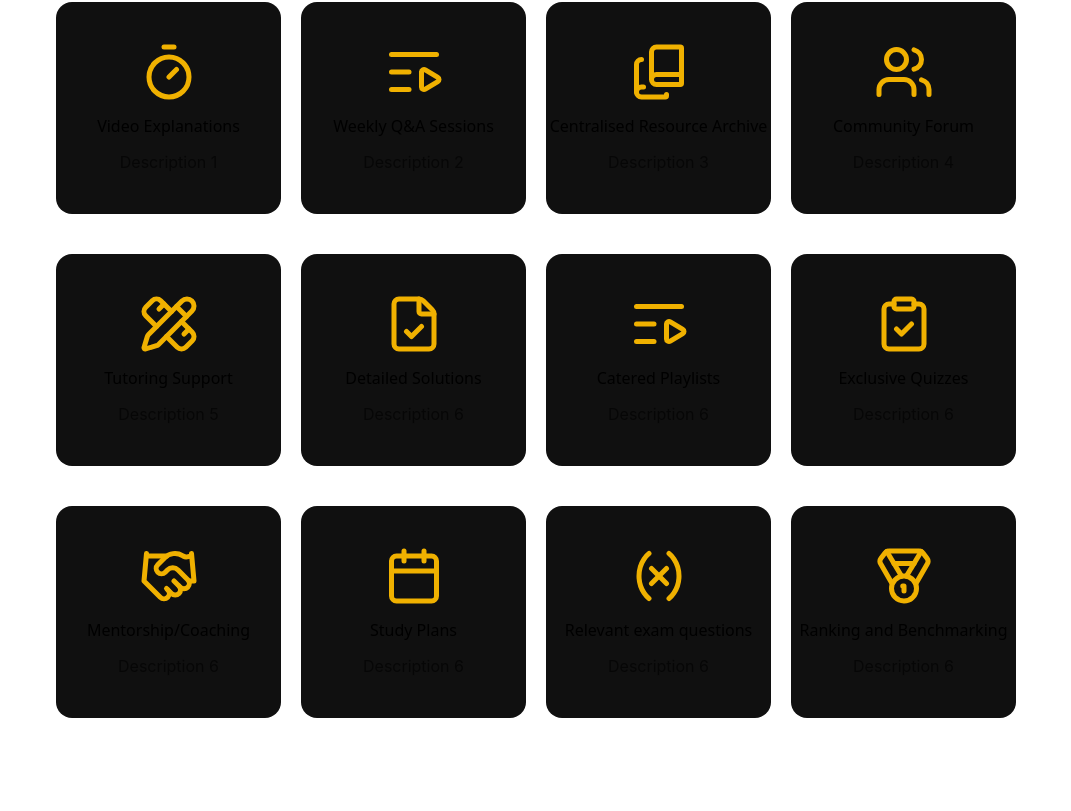
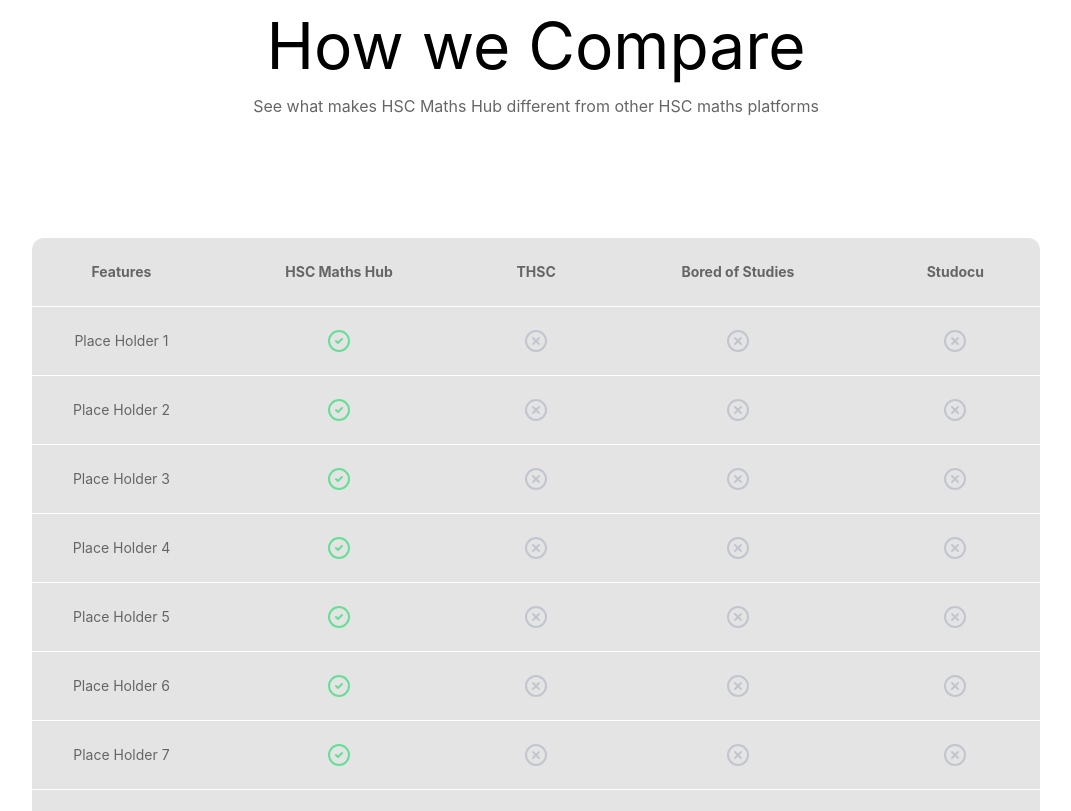
Before and after one commit to joshuapozzolungo/nsw-maths-repo, a React (Vite) app: page / in a window 1280 px wide. Shown: the part 1962-2773 px from the top of the page, without its empty margins (104-1175 px from the left). Built offline with nearby package versions, Linux system fonts and the light colour scheme; the HTML template or start-up script is replaced by a standard one.

Commit message:
fixed issues with light/dark mode

```diff
--- a/src/App.css
+++ b/src/App.css
@@ -2,12 +2,12 @@
 @plugin "daisyui";
 
 @theme {
-  --color-secondary-color: #101010;
+  --color-secondary: var(--color-secondary);
 }
-
 :root {
   --bg-color: #ffffff;
   --text-color: #000000;
+  --color-secondary: #D3D3D3;
 }
 
 /* Dark Mode - Manual (via .dark class) or Auto (via Media Query) */
@@ -15,12 +15,14 @@
   :root:not(.light) {
     --bg-color: #000000;
     --text-color: #ffffff;
+    --color-secondary: #101010;
   }
 }
 
 .dark {
   --bg-color: #000000;
   --text-color: #ffffff;
+  --color-secondary: #101010;
 }
 
 html {
--- a/src/Home/Home.jsx
+++ b/src/Home/Home.jsx
@@ -11,7 +11,6 @@
   return (
     <div>
       <Hero/>
-      <Questions/>
       <Why/>
       <Compare/>
       <Pricing/>
--- a/src/components/compare.jsx
+++ b/src/components/compare.jsx
@@ -3,17 +3,17 @@
 
 export default function Compare() {
 
-  const headings = ["Features", "getcracked", "Neetcode", "Leetcode", "AlgoExpert"];
-  const rows = [{feature: "Personalised Tutoring", getCrackedHasFeature: true, NeetCodeHasFeature: false, LeetCodeHasFeature: false, AlgoExpertHasFeature: false},
-                {feature: "Personalised Tutoring", getCrackedHasFeature: true, NeetCodeHasFeature: false, LeetCodeHasFeature: false, AlgoExpertHasFeature: false},
-                {feature: "Personalised Tutoring", getCrackedHasFeature: true, NeetCodeHasFeature: false, LeetCodeHasFeature: false, AlgoExpertHasFeature: false},
-                {feature: "Personalised Tutoring", getCrackedHasFeature: true, NeetCodeHasFeature: false, LeetCodeHasFeature: false, AlgoExpertHasFeature: false},
-                {feature: "Personalised Tutoring", getCrackedHasFeature: true, NeetCodeHasFeature: false, LeetCodeHasFeature: false, AlgoExpertHasFeature: false},
-                {feature: "Personalised Tutoring", getCrackedHasFeature: true, NeetCodeHasFeature: false, LeetCodeHasFeature: false, AlgoExpertHasFeature: false},
-                {feature: "Personalised Tutoring", getCrackedHasFeature: true, NeetCodeHasFeature: false, LeetCodeHasFeature: false, AlgoExpertHasFeature: false},
-                {feature: "Personalised Tutoring", getCrackedHasFeature: true, NeetCodeHasFeature: false, LeetCodeHasFeature: false, AlgoExpertHasFeature: false},
-                {feature: "Personalised Tutoring", getCrackedHasFeature: true, NeetCodeHasFeature: false, LeetCodeHasFeature: false, AlgoExpertHasFeature: false},
-                {feature: "Personalised Tutoring", getCrackedHasFeature: true, NeetCodeHasFeature: false, LeetCodeHasFeature: false, AlgoExpertHasFeature: false}
+  const headings = ["Features", "HSC Maths Hub", "THSC", "Bored of Studies", "Studocu"];
+  const rows = [{feature: "Place Holder 1", getCrackedHasFeature: true, NeetCodeHasFeature: false, LeetCodeHasFeature: false, AlgoExpertHasFeature: false},
+                {feature: "Place Holder 2", getCrackedHasFeature: true, NeetCodeHasFeature: false, LeetCodeHasFeature: false, AlgoExpertHasFeature: false},
+                {feature: "Place Holder 3", getCrackedHasFeature: true, NeetCodeHasFeature: false, LeetCodeHasFeature: false, AlgoExpertHasFeature: false},
+                {feature: "Place Holder 4", getCrackedHasFeature: true, NeetCodeHasFeature: false, LeetCodeHasFeature: false, AlgoExpertHasFeature: false},
+                {feature: "Place Holder 5", getCrackedHasFeature: true, NeetCodeHasFeature: false, LeetCodeHasFeature: false, AlgoExpertHasFeature: false},
+                {feature: "Place Holder 6", getCrackedHasFeature: true, NeetCodeHasFeature: false, LeetCodeHasFeature: false, AlgoExpertHasFeature: false},
+                {feature: "Place Holder 7", getCrackedHasFeature: true, NeetCodeHasFeature: false, LeetCodeHasFeature: false, AlgoExpertHasFeature: false},
+                {feature: "Place Holder 8", getCrackedHasFeature: true, NeetCodeHasFeature: false, LeetCodeHasFeature: false, AlgoExpertHasFeature: false},
+                {feature: "Place Holder 9", getCrackedHasFeature: true, NeetCodeHasFeature: false, LeetCodeHasFeature: false, AlgoExpertHasFeature: false},
+                {feature: "Place Holder 10", getCrackedHasFeature: true, NeetCodeHasFeature: false, LeetCodeHasFeature: false, AlgoExpertHasFeature: false}
   ];
 
   const renderCell = (value) => {
@@ -36,11 +36,11 @@
             <table className="w-full text-sm border-red-500">
               <thead>
                 <tr>
-                  {headings.map(heading => ( <th className="paragraph-text h-10 px-5 py-6 bg-secondary-color">{heading}</th>))}
+                  {headings.map(heading => ( <th className="paragraph-text h-10 px-5 py-6 bg-secondary">{heading}</th>))}
                 </tr>
               </thead>
               <tbody>
-                {rows.map(row => ( <tr className="paragraph-text h-10 px-5 py-6 bg-secondary-color border-t border-white/20">
+                {rows.map(row => ( <tr className="paragraph-text h-10 px-5 py-6 bg-secondary border-t border-white/20">
                   <td><div className="flex justify-center py-6">{row.feature}</div></td>
                   <td><div className="flex justify-center">{renderCell(row.getCrackedHasFeature)}</div></td>
                   <td><div className="flex justify-center">{renderCell(row.NeetCodeHasFeature)}</div></td>
--- a/src/components/footer.jsx
+++ b/src/components/footer.jsx
@@ -26,12 +26,12 @@
 
   return (
     <footer className="relative gap-x-4 my-20 px-4 mx-auto mb-4 h-auto min-h-[580px]
-      rounded-xl md:min-h[550px] lg:mt-14 lg:mb-10 lg:min-h-[430px] bg-[#101010] lg:rounded-3xl w-[calc(100%-32px)] lg:w-[calc(100%-72px)]">
+      rounded-xl md:min-h[550px] lg:mt-14 lg:mb-10 lg:min-h-[430px] bg-secondary lg:rounded-3xl w-[calc(100%-32px)] lg:w-[calc(100%-72px)]">
       <div className="grid grid-cols-2 mx-auto min-h-[280px] md:min-h[250px] lg:min-h:[130px]">
         <div className="flex flex-col pt-10 px-15 space-y-10">
           <a className="font-bold text-2xl">HSC MATHS HUB</a>
           <p className="footer-sub-heading cursor-default">We seek to bridge the gap of the frustrating task of finding questions of specific topics scattered all over the place</p>
-          <div className="flex relative justify-between items-center w-45 h-10 rounded-full bg-black p-1">
+          <div className="flex relative justify-between items-center w-45 h-10 rounded-full bg-secondary/50 p-1">
             <motion.div
               layoutId="active-pill"
               className="absolute h-8 rounded-full bg-white/10 border-white/20"
--- a/src/components/hero.jsx
+++ b/src/components/hero.jsx
@@ -37,7 +37,7 @@
   }, []);
 
   return (
-    <div className="flex flex-col sm:flex-row justify-left align-items-center mx-auto max-w-full max-w-screen-xl sm:px-7 lg:px-8">
+    <div className="flex flex-col sm:flex-row justify-left align-items-center mx-auto max-w-full max-w-screen-xl sm:px-7 lg:px-8 pb-50">
       <div className="max-w-4xl mt-45">
         <div className="flex text-primary-text space-x-7 mb-6 opacity-60">
           <div className="max-w-md">
--- a/src/components/testimonials.jsx
+++ b/src/components/testimonials.jsx
@@ -55,9 +55,9 @@
         <Slider {...setting}>
           {testimonials.map((item) => (
             <div key={item.id} className="p-4 h-full">
-              <div className="flex flex-col gap-5 bg-secondary-color p-10 rounded-2xl h-full">
+              <div className="flex flex-col gap-5 p-10 rounded-2xl h-full bg-secondary ">
                 <div className="flex gap-3">
-                  <img className="h-14 w-14 Iv2Hbb" src={item.profileURL} alt="Profile photo"/>
+                  <img className="h-14 w-14 Iv2Hbb" src={item.profileURL} referrerPolicy="no-referrer" alt="Profile photo"/>
                   <div className="self-center">
                     <div className="text-white">{item.name}</div>
                     <div>⭐ ⭐ ⭐ ⭐ ⭐</div>
--- a/src/components/why.jsx
+++ b/src/components/why.jsx
@@ -10,12 +10,12 @@
     {title: "Community Forum", description: "Description 4", icon: <Users className="flex justify-self-center w-[60px] h-[60px] text-yellow-500"/>},
     {title: "Tutoring Support", description: "Description 5", icon: <PencilRuler className="flex justify-self-center w-[60px] h-[60px] text-yellow-500"/>},
     {title: "Detailed Solutions", description: "Description 6", icon: <FileCheck className="flex justify-self-center w-[60px] h-[60px] text-yellow-500"/>},
-    {title: "Catered Playlists", description: "Description 6", icon: <ListVideo className="flex justify-self-center w-[60px] h-[60px] text-yellow-500"/>},
-    {title: "Exclusive Quizzes", description: "Description 6", icon: <ClipboardCheck className="flex justify-self-center w-[60px] h-[60px] text-yellow-500"/>},
-    {title: "Mentorship/Coaching", description: "Description 6", icon: <Handshake className="flex justify-self-center w-[60px] h-[60px] text-yellow-500"/>},
-    {title: "Study Plans", description: "Description 6", icon: <Calendar className="flex justify-self-center w-[60px] h-[60px] text-yellow-500"/>},
-    {title: "Relevant exam questions", description: "Description 6", icon: <Variable className="flex justify-self-center w-[60px] h-[60px] text-yellow-500"/>},
-    {title: "Ranking and Benchmarking", description: "Description 6", icon: <Medal className="flex justify-self-center w-[60px] h-[60px] text-yellow-500"/>}
+    {title: "Catered Playlists", description: "Description 7", icon: <ListVideo className="flex justify-self-center w-[60px] h-[60px] text-yellow-500"/>},
+    {title: "Exclusive Quizzes", description: "Description 8", icon: <ClipboardCheck className="flex justify-self-center w-[60px] h-[60px] text-yellow-500"/>},
+    {title: "Mentorship/Coaching", description: "Description 9", icon: <Handshake className="flex justify-self-center w-[60px] h-[60px] text-yellow-500"/>},
+    {title: "Study Plans", description: "Description 10", icon: <Calendar className="flex justify-self-center w-[60px] h-[60px] text-yellow-500"/>},
+    {title: "Relevant exam questions", description: "Description 11", icon: <Variable className="flex justify-self-center w-[60px] h-[60px] text-yellow-500"/>},
+    {title: "Ranking and Benchmarking", description: "Description 12", icon: <Medal className="flex justify-self-center w-[60px] h-[60px] text-yellow-500"/>}
   ]
   return (
     <section className="min-h-screen mx-auto py-30">
@@ -28,7 +28,7 @@
         </div>
           <div className="grid grid-cols-2 lg:grid-cols-4 gap-y-10 mx-40 gap-x-5">
             {offerings.map((feature) => (
-            <div className="space-y-3 bg-secondary-color rounded-2xl py-10">
+            <div className="space-y-3 bg-secondary rounded-2xl py-10">
               {feature.icon}
               <p className="text-center">{feature.title}</p>
               <p className="paragraph-text text-center">{feature.description}</p>
```
Also changed, not shown: src/components/testimonials.json (+6 -6 lines).
